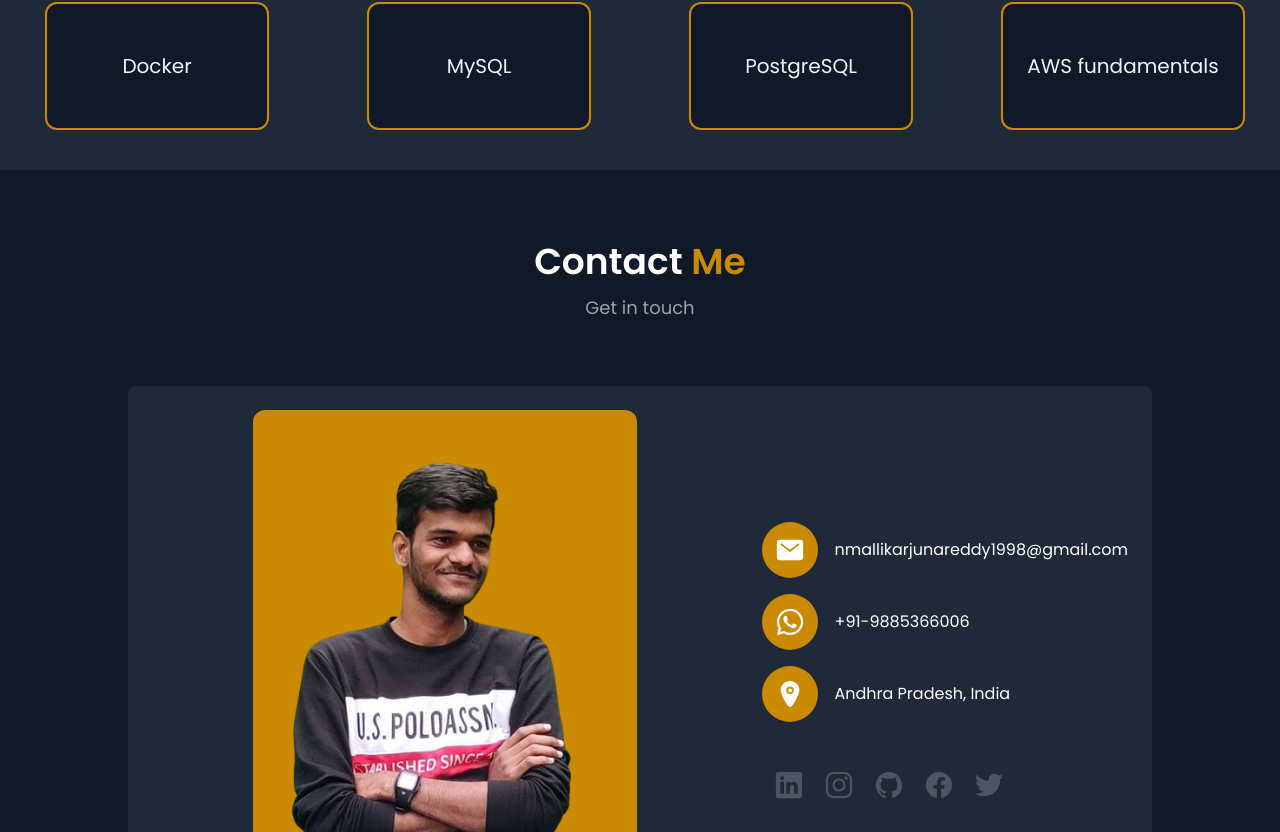
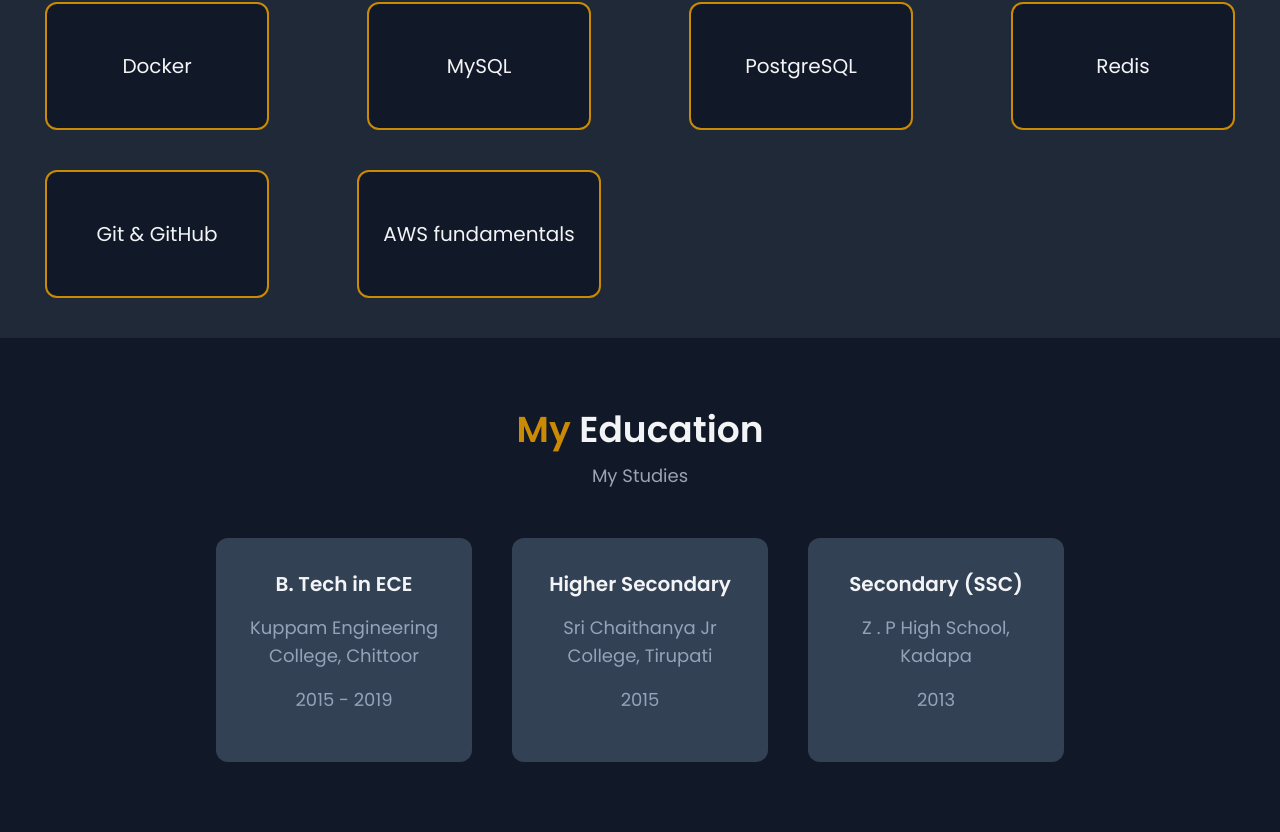
Before and after one commit to MallikarjunaReddyN/malli-portfolio, a React (Vite) app: page / in a window 1280 px wide. Shown: the part 2808-3640 px from the top of the page. Built offline with nearby package versions, Linux system fonts and the light colour scheme.

Commit message:
add education and fixed cv download

```diff
--- a/src/App.jsx
+++ b/src/App.jsx
@@ -5,18 +5,18 @@
 import Contact from "./components/Contact";
 import Footer from "./components/Footer";
 import Navbar from "./components/Navbar";
-//import Bot from "./components/Bot";
 import Experience from "./components/Experience";
+import Education from "./components/Education";
 
 const App = () => {
   return (
     <div>
       <Navbar />
-      {/* <Bot /> */}
       <Home />
       <About />
       <Experience />
       <Skills />
+      <Education />
       <Contact />
       <Footer />
     </div>
--- a/src/components/About.jsx
+++ b/src/components/About.jsx
@@ -31,7 +31,7 @@
               </div>
               <br />
               <br />
-              <a href="./src/assets/MallikarjunaReddy_CV.pdf" download>
+              <a href="./src/assets/MallikarjunaReddy_CV.pdf" target="_blank" download>
                 <button className="btn-primary">Download CV</button>
               </a>
             </div>
--- a/src/components/Bot.jsx
+++ /dev/null
@@ -1,11 +0,0 @@
-import React from "react";
-
-const Bot = () => {
-  return (
-    <div className="fixed bottom-5 sm:right-8 right-4 z-[999] cursor-pointer text-white text-4xl bg-yellow-600 w-16 h-16 flex items-center justify-center rounded-full animate-bounce">
-      <ion-icon name="chatbubble-ellipses"></ion-icon>
-    </div>
-  );
-};
-
-export default Bot;
--- a/src/components/Education.jsx
+++ b/src/components/Education.jsx
@@ -1,9 +1,52 @@
-import React from 'react'
+import React from "react";
+import miq from "../assets/images/miq.jpeg";
+import xebia from "../assets/images/xebia.jpeg";
+import huawei from "../assets/images/huawei.png";
+import Social from "./Social";
 
 function Education() {
+  const collages = [
+    {
+      degree: "B. Tech in ECE",
+      name: "Kuppam Engineering College, Chittoor",
+      from_to: "2015 - 2019",
+    },
+    {
+      degree: "Higher Secondary",
+      name: "Sri Chaithanya Jr College, Tirupati",
+      from_to: "2015",
+    },
+    {
+      degree: "Secondary (SSC)",
+      name: "Z . P High School, Kadapa",
+      from_to: "2013",
+    },
+  ];
+
   return (
-    <div>Education</div>
-  )
+    <section id="education" className="py-10 relative">
+      <div className="mt-8 text-gray-100 text-center">
+        <h3 className="text-4xl font-semibold">
+          <span className="text-yellow-600">My</span> Education
+        </h3>
+        <p className="text-gray-400 mt-3 text-lg">My Studies</p>
+        <div className="flex items-center justify-center mt-12 gap-10 flex-wrap">
+          {collages.map((collage, i) => (
+            <div
+              key={i}
+              className={`min-w-[16rem] max-w-[16rem] min-h-[14rem] p-4 bg-slate-700  rounded-xl`}
+            >
+              <h3 className="text-xl my-4 font-bold">{collage.degree}</h3>
+              <h3 className={`text-lg text-slate-400 my-4`}>{collage.name}</h3>
+              <h3 className={`text-lg text-slate-400 my-4`}>
+                {collage.from_to}
+              </h3>
+            </div>
+          ))}
+        </div>
+      </div>
+    </section>
+  );
 }
 
-export default Education
+export default Education;
--- a/src/components/Skills.jsx
+++ b/src/components/Skills.jsx
@@ -5,98 +5,75 @@
     {
       name: "HTML",
       logo: "logo-html5",
-      level: "Advance",
-      count: 86,
     },
     {
       name: "CSS",
       logo: "logo-css3",
       level: "Expect",
-      count: 90,
     },
     {
       name: "Tailwind CSS",
       logo: "logo-nodejs",
-      level: "Beginner",
-      count: 40,
     },
     {
       name: "JavaScript",
       logo: "logo-react",
-      level: "Intermediate",
-      count: 80,
     },
     {
       name: "ReactJs",
       logo: "logo-html5",
-      level: "Advance",
-      count: 86,
     },
     {
       name: "Java",
       logo: "logo-css3",
-      level: "Expect",
-      count: 90,
     },
     {
       name: "Spring Boot",
       logo: "logo-nodejs",
-      level: "Beginner",
-      count: 40,
     },
     {
       name: "Rest API",
       logo: "logo-react",
-      level: "Intermediate",
-      count: 80,
     },
     {
       name: "Spring Data JPA",
       logo: "logo-html5",
-      level: "Advance",
-      count: 86,
     },
     {
       name: "Microservices",
       logo: "logo-css3",
-      level: "Expect",
-      count: 90,
     },
     {
       name: "Spring Cloud",
       logo: "logo-nodejs",
-      level: "Beginner",
-      count: 40,
     },
     {
       name: "Maven & Gradle",
       logo: "logo-react",
-      level: "Intermediate",
-      count: 80,
     },
     {
       name: "Docker",
       logo: "logo-html5",
-      level: "Advance",
-      count: 86,
     },
     {
       name: "MySQL",
       logo: "logo-css3",
-      level: "Expect",
-      count: 90,
     },
     {
       name: "PostgreSQL",
       logo: "logo-nodejs",
-      level: "Beginner",
-      count: 40,
+    },
+    {
+      name: "Redis",
+      logo: "logo-nodejs",
+    },
+    {
+      name: "Git & GitHub",
+      logo: "logo-react",
     },
     {
       name: "AWS fundamentals",
       logo: "logo-react",
-      level: "Intermediate",
-      count: 80,
     },
 
   ];
```
